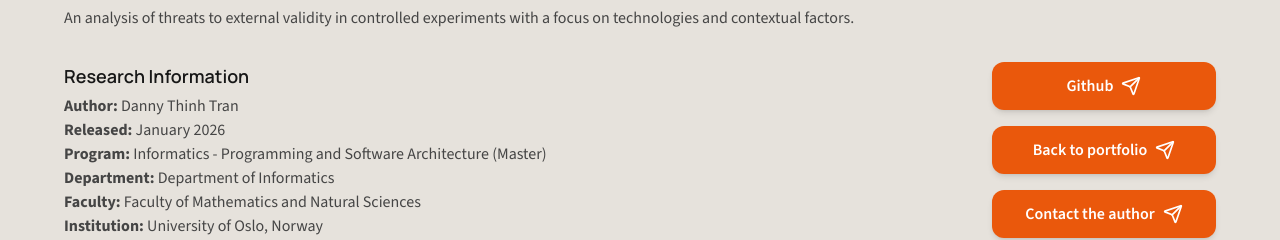
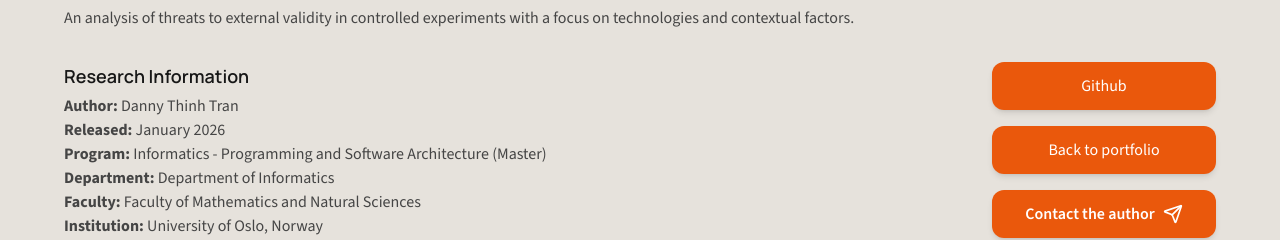
Before and after one commit to danny1401/master-thesis-blog, a Next.js app in the folder finwise-landing-page/: page / in a window 1280 px wide. Shown: the part 9225-9465 px from the top of the page. Built offline with nearby package versions, Linux system fonts and the light colour scheme.

Commit message:
Fix: - Removed Send icon on two specific buttons - Added global btn style

```diff
--- a/finwise-landing-page/src/app/globals.css
+++ b/finwise-landing-page/src/app/globals.css
@@ -77,6 +77,13 @@ h1, h2, h3, h4, h5, h6 {
   @apply mb-10;
 }
 
+.btn {
+  @apply relative justify-center inline-flex items-center;
+  @apply gap-2 px-6 py-3 w-56 text-base rounded-xl;
+  @apply text-white font-medium;
+  @apply bg-primary hover:bg-primary-accent shadow-md hover:shadow-primary;
+  @apply transition-all duration-200 ease-in-out overflow-hidden select-none cursor-pointer;
+}
 
 /* Animations */
 @keyframes sectionIn {
--- a/finwise-landing-page/src/components/Footer.tsx
+++ b/finwise-landing-page/src/components/Footer.tsx
@@ -48,16 +48,12 @@ const Footer: React.FC = () => {
             </div>
           </div>
           <div className="flex flex-col gap-y-4">
-            <SendButton
-              href={siteDetails.repositoryUrl}
-              label="Github"
-              className="w-56 text-base font-semibold"
-            />
-            <SendButton
-              href={siteDetails.portfolioUrl}
-              label="Back to portfolio"
-              className="w-56 text-base font-semibold"
-            />
+            <a href={siteDetails.repositoryUrl} className="btn">
+              Github
+            </a>
+            <a href={siteDetails.portfolioUrl} className="btn">
+              Back to portfolio
+            </a>
             {footerDetails.email && (
               <SendButton
                 href={`mailto:${footerDetails.email}`}
--- a/finwise-landing-page/src/components/ScrollyGrid.tsx
+++ b/finwise-landing-page/src/components/ScrollyGrid.tsx
@@ -6,7 +6,7 @@ import ResearchTopic from "@/components/ThesisContent/ResearchTopic";
 import ResearchQuestions from "@/components/ThesisContent/ResearchQuestions";
 import ResearchMethod from "@/components/ThesisContent/ResearchMethod";
 import ResearchExternalValidity from "@/components/ThesisContent/ResearchExternalValidity";
-import ResearchClaims from "./ThesisContent/ResearchClaims";
+// import ResearchClaims from "./ThesisContent/ResearchClaims";
 import ResearchTechnology from "@/components/ThesisContent/ResearchTechnology";
 import ResearchEnvironment from "@/components/ThesisContent/ResearchEnvironment";
 import ResearchGeneralization from "@/components/ThesisContent/ResearchGeneralization";
```
